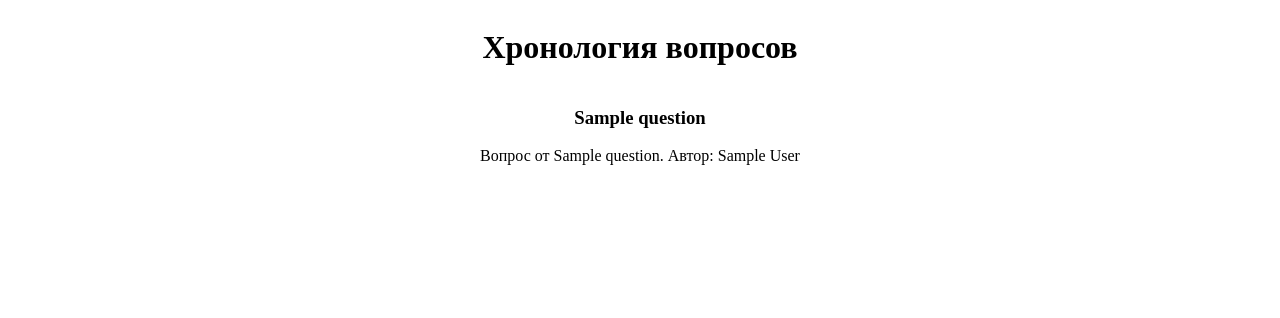
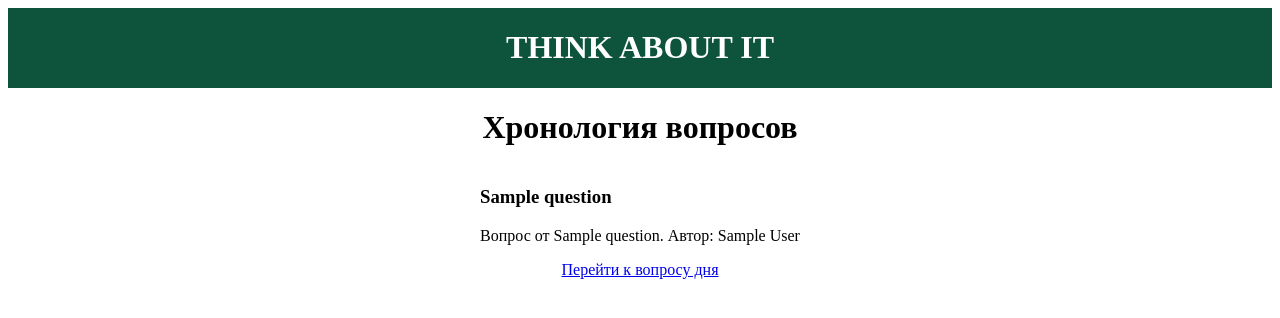
Before and after one commit to MarinaIgorevna4/think_about_it, a Django app: template question/templates/question/all_questions.html in a window 1280 px wide. Shown: the top 318 px of the page. Run offline with Django 3.2, Linux system fonts and the light colour scheme; the template is opened without the code that fills it: most values are stand-ins (such as "Sample title", 1, 10 or a date in 2020).

Commit message:
Iteration 6. Add all questions

```diff
--- a/question/static/styles.css
+++ b/question/static/styles.css
@@ -27,6 +27,10 @@
     justify-content: center;
     color: aliceblue;
 }
+.every_question{
+    border-color: black;
+    border: 5px;
+}
 body{
     background: url("");
     display: flex;
--- a/question/templates/base.html
+++ b/question/templates/base.html
@@ -7,6 +7,11 @@
     <link href="{% static 'styles.css' %}" rel="stylesheet">
 </head>
 <body>
+    {% block app_name %}
+        <div class="app_name">
+            <h1>THINK ABOUT IT</h1>
+        </div>
+    {% endblock %}
     {% block content %}
     {% endblock %}
 </body>
--- a/question/templates/question/all_questions.html
+++ b/question/templates/question/all_questions.html
@@ -7,7 +7,12 @@
 {% block content %}
     <h1>Хронология вопросов</h1>
     {% for question in questions %}
-        <h3>{{ question.main_question }}</h3>
-        Вопрос от {{ question.publish_question }}. Автор: {{ question.author }}
+        <div class="every_question">
+            <h3>{{ question.main_question }}</h3>
+            Вопрос от {{ question.publish_question }}. Автор: {{ question.author }}
+        </div>
     {% endfor %}
+    <p>
+        <a href="{% url 'question:question_today' %}">Перейти к вопросу дня</a>
+    </p>
 {% endblock %}
--- a/question/urls.py
+++ b/question/urls.py
@@ -5,4 +5,5 @@ from . import views
 app_name = 'question'
 urlpatterns = [
     path('', views.question_today, name='question_today'),
+    path('all-questions/', views.all_questions, name='all_questions'),
 ]
--- a/question/views.py
+++ b/question/views.py
@@ -9,3 +9,8 @@ def question_today(request):
     question_of_the_day = models.Question.objects.all().last()
     return render(request, 'question/question_today.html',
                   {'question_today': question_of_the_day})
+
+def all_questions(request):
+    questions = models.Question.objects.all()[::-1]
+    return render(request, 'question/all_questions.html',
+                  {'questions': questions})
```
Also changed, not shown: question/templates/question/question_today.html (+3 -4 lines).
